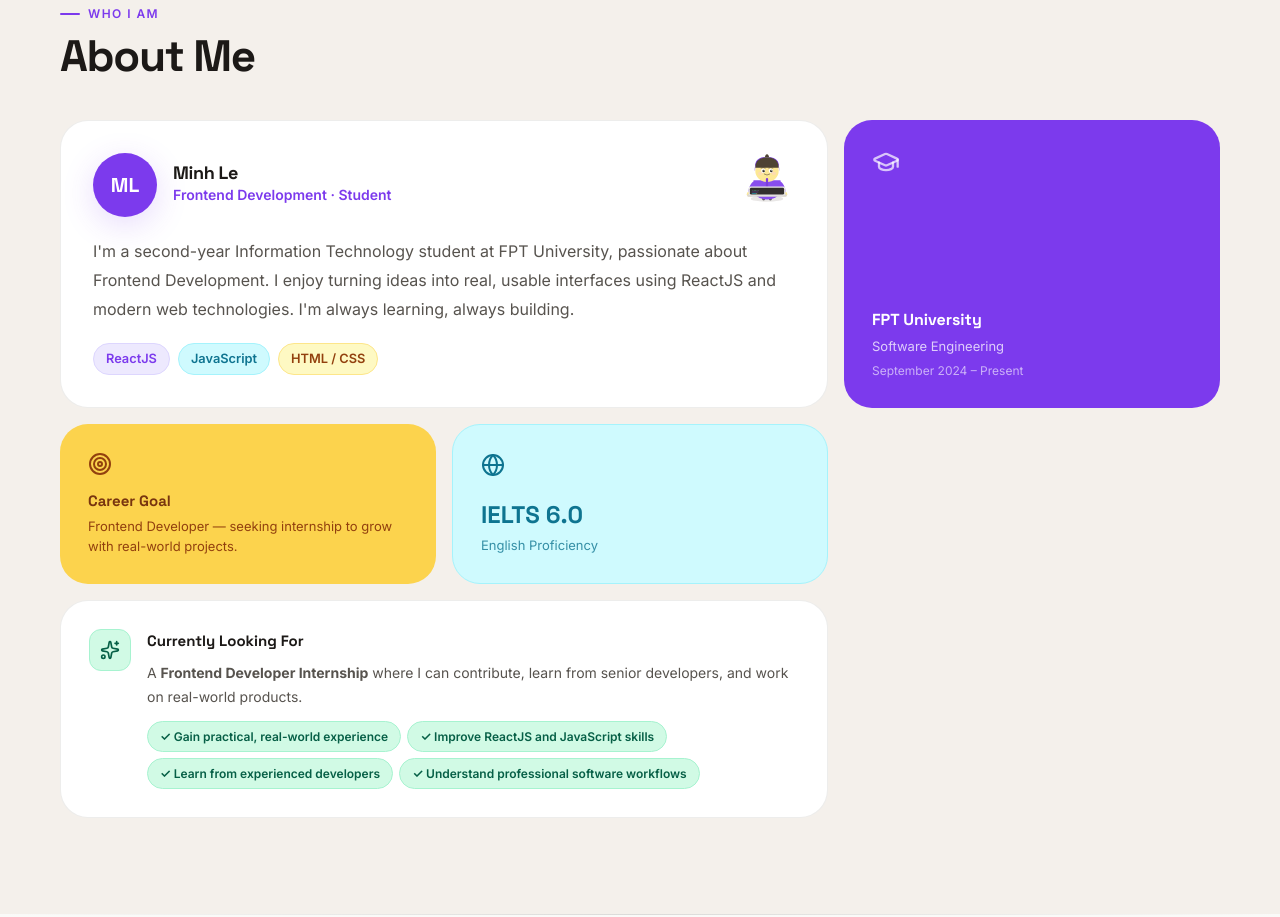
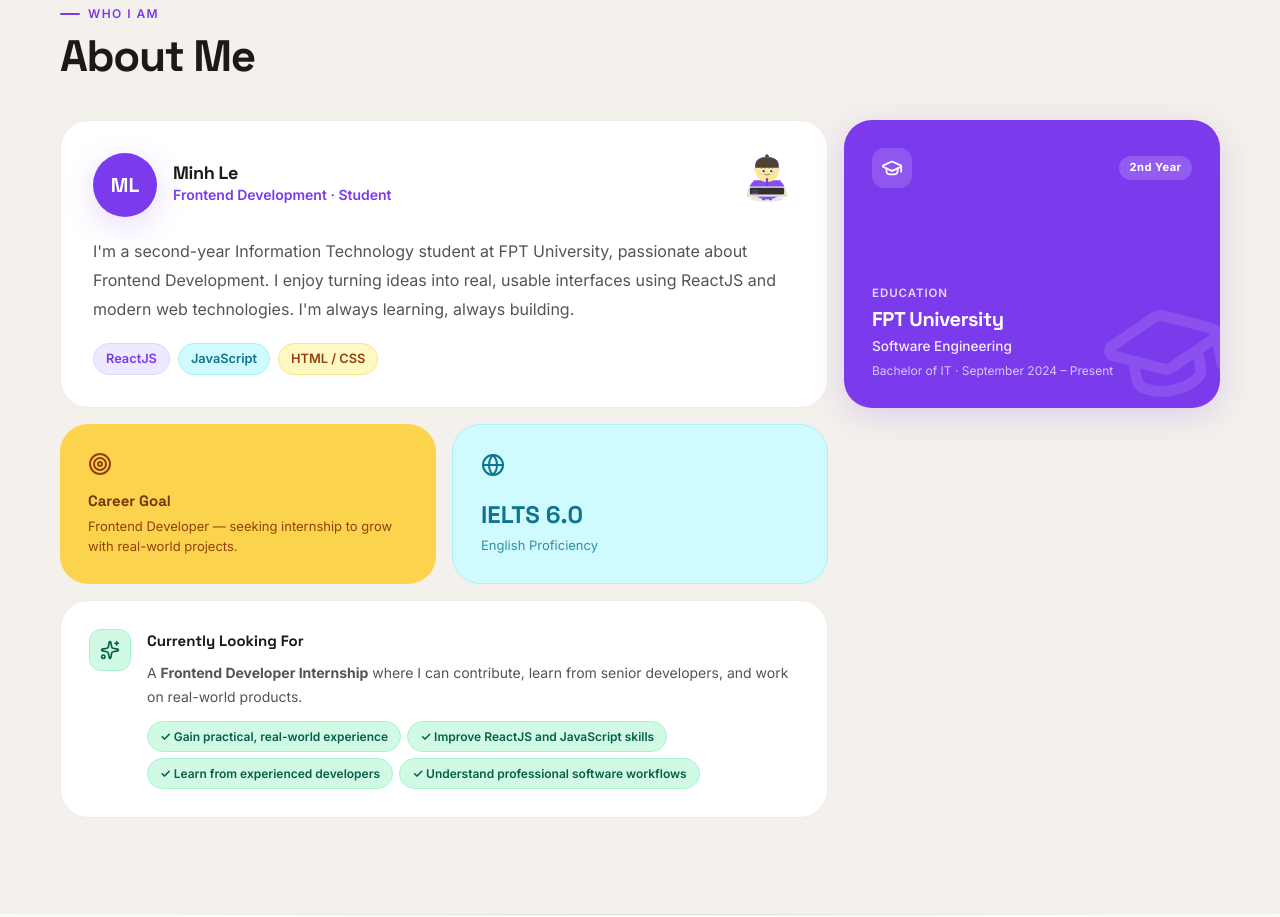
Before and after one commit to minhthien435/minhthien-portfolio, a React (Vite) app: page / in a window 1280 px wide. Shown: the part 900-1817 px from the top of the page. Built offline with nearby package versions, Linux system fonts and the light colour scheme.

Commit message:
Redesign FPT University academic card with sleek typography and watermark badge

```diff
--- a/src/components/About/About.jsx
+++ b/src/components/About/About.jsx
@@ -114,16 +114,63 @@ export default function About() {
               flexDirection: 'column',
               justifyContent: 'space-between',
               color: 'white',
-              minHeight: 180,
+              minHeight: 190,
+              position: 'relative',
+              overflow: 'hidden',
+              boxShadow: 'var(--shadow-violet)',
             }}
           >
-            <GraduationCap size={28} color="rgba(255,255,255,0.7)" />
-            <div>
-              <p style={{ fontFamily: "'Space Grotesk', sans-serif", fontWeight: 700, fontSize: '1rem', marginBottom: '0.25rem' }}>
+            {/* Background subtle watermark icon */}
+            <div style={{
+              position: 'absolute', right: '-10px', bottom: '-10px',
+              opacity: 0.12, pointerEvents: 'none', transform: 'rotate(-10deg)',
+            }}>
+              <GraduationCap size={130} color="white" />
+            </div>
+
+            {/* Top Row: Icon + Badge */}
+            <div style={{ display: 'flex', alignItems: 'center', justifyContent: 'space-between', zIndex: 1 }}>
+              <div style={{
+                width: 40, height: 40, borderRadius: 12,
+                background: 'rgba(255,255,255,0.15)',
+                backdropFilter: 'blur(4px)',
+                display: 'flex', alignItems: 'center', justifyContent: 'center',
+              }}>
+                <GraduationCap size={22} color="white" />
+              </div>
+              <span style={{
+                fontSize: '0.7rem', fontWeight: 700,
+                padding: '0.2rem 0.65rem', borderRadius: 99,
+                background: 'rgba(255,255,255,0.18)',
+                color: 'white', letterSpacing: '0.04em',
+                backdropFilter: 'blur(4px)',
+              }}>
+                2nd Year
+              </span>
+            </div>
+
+            {/* Bottom Content */}
+            <div style={{ zIndex: 1, marginTop: '1rem' }}>
+              <p style={{
+                fontSize: '0.72rem', fontWeight: 600,
+                textTransform: 'uppercase', letterSpacing: '0.08em',
+                opacity: 0.8, marginBottom: '0.25rem',
+              }}>
+                Education
+              </p>
+              <h3 style={{
+                fontFamily: "'Space Grotesk', sans-serif",
+                fontWeight: 700, fontSize: '1.25rem',
+                color: 'white', lineHeight: 1.2, marginBottom: '0.35rem',
+              }}>
                 FPT University
+              </h3>
+              <p style={{ fontSize: '0.85rem', opacity: 0.9, fontWeight: 500 }}>
+                Software Engineering
               </p>
-              <p style={{ fontSize: '0.8125rem', opacity: 0.75 }}>Software Engineering</p>
-              <p style={{ fontSize: '0.75rem', opacity: 0.6, marginTop: '0.25rem' }}>{personalInfo.educationPeriod}</p>
+              <p style={{ fontSize: '0.75rem', opacity: 0.7, marginTop: '0.2rem' }}>
+                Bachelor of IT · {personalInfo.educationPeriod}
+              </p>
             </div>
           </BentoCell>
 
```
